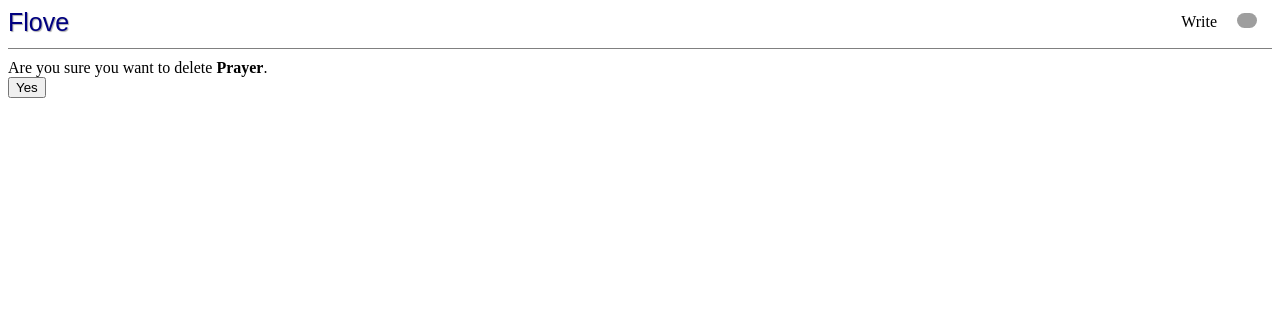
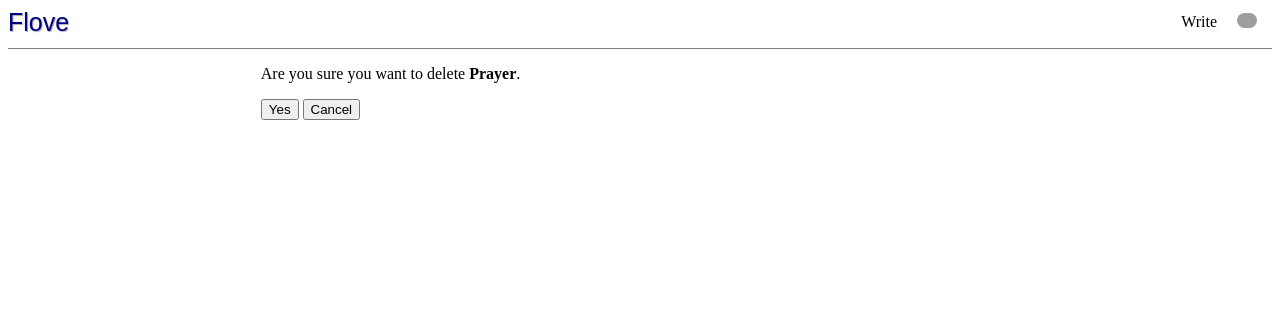
Before and after one commit to favour-olumese/flove_blog, a Django app: a page that uses blog/templates/blog/article_confirm_delete.html in a window 1280 px wide. Shown: the top 309 px of the page. Run offline with Django 4.2, Linux system fonts and the light colour scheme; a user stored in the database is signed in; data comes from the database, SQL or seed files in the repository; some web fonts are replaced; grey boxes are pictures that could not be loaded.

Commit message:
Created a cancel button for deletion of articles.
- On clicking the cancel button, the user is redirected to the article
  detail page.
- This uses jQuery in the index.js file.

```diff
--- a/blog/templates/blog/article_confirm_delete.html
+++ b/blog/templates/blog/article_confirm_delete.html
@@ -5,12 +5,18 @@
 {% endblock %}
 
 {% block content %}
-    <form method="post">
-        {% csrf_token %}
-        Are you sure you want to delete <strong>{{ article.title }}</strong>.
-        {{ form }}
-        <br>
-        <input type="submit" value="Yes">
-        <!-- <input value="Cancel" > -->
-    </form>
+
+    <div class="body-content">
+        <form method="post">
+            {% csrf_token %}
+            <p>Are you sure you want to delete <strong>{{ article.title }}</strong>.</p>
+            {{ form }}
+
+            <input type="submit" value="Yes">
+            <input type="submit" class="delete-cancel-button" value="Cancel">
+        </form>
+    </div>
+
+    <!-- Data value that would be sent to external JavaScript to cancel delete -->
+    <div id="cancel-delete-redirect-to-article", data-cancel_delete_redirect_to_article="{% url 'article-detail' article.writer.user article.article_url %}"></div>
 {% endblock %}
--- a/blog/templates/blog/article_detail.html
+++ b/blog/templates/blog/article_detail.html
@@ -93,9 +93,9 @@
                 <img src="{{ article.article_img.url }}" alt="" style="width: 90%;">
             {% endif %}
 
-            <br>
             <!-- Article audio -->
             {% if article.article_audio and article.display_audio == 'y' %}
+                <br>
                 <audio controls controlsList="nodownload" style="width: 90%; height: 50px; display: block; left: 100px;">
                     <source src="{{ article.article_audio.url }}" type="audio/mpeg">
                 </audio>
@@ -105,7 +105,6 @@
             <!-- Articles text -->
             <p>{{ article.text|linebreaks }}</p>
 
-            <br>
             <hr>
             <!-- Article Likes -->
             {% with num_of_likes=article.likes.count %}
--- a/static/js/index.js
+++ b/static/js/index.js
@@ -149,3 +149,14 @@ $(document).on('submit', '.save-form', function(event){
         },
     });
 });
+
+// Cancel the deletion of an article
+$('.delete-cancel-button').on("click", function(event) {
+    /*
+    * Cancels the deletion of an article and redirects to the article page.
+    */
+
+    var articlePageUrl = $('#cancel-delete-redirect-to-article').data('cancel_delete_redirect_to_article');
+    window.location = articlePageUrl;
+    return false;
+});
```
Also changed, not shown: 7 other files.
